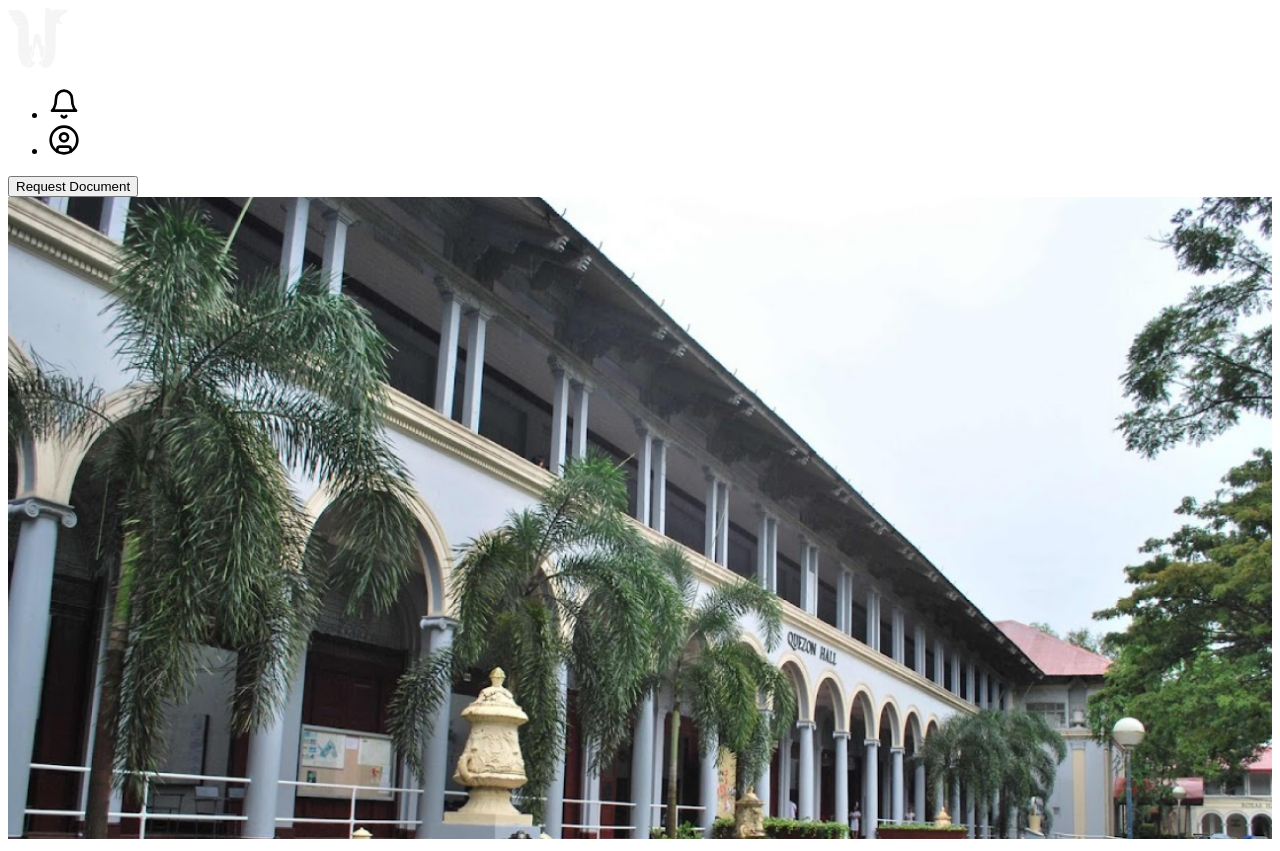
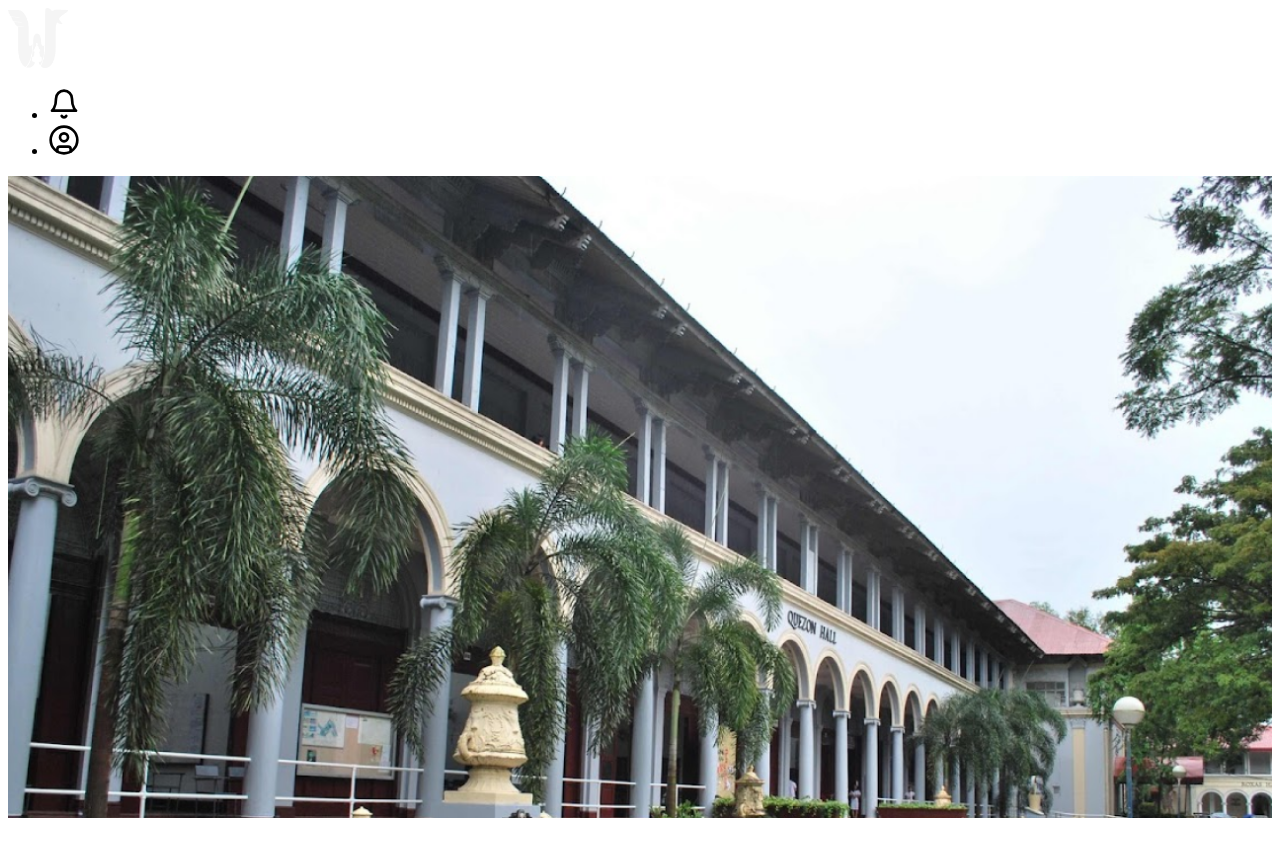
Before and after one commit to DhominickJ/WestTRACKG, a Next.js app: page / in a window 1280 px wide. After the commit the page ends 830 px from the top, so only its background shows below. Built offline with nearby package versions, Linux system fonts and the light colour scheme.

Commit message:
Updated for Firebase

```diff
--- a/src/app/page.tsx
+++ b/src/app/page.tsx
@@ -7,7 +7,6 @@ export default function Home() {
   return (
     <>
       <Header />
-      <RequestBtn text={"React Sucks!"} />
       <div>
         <Image
           src="/images/Home_bg.png"
```
Also changed, not shown: firebase.json, src/app/pages/login/page.tsx (added).
